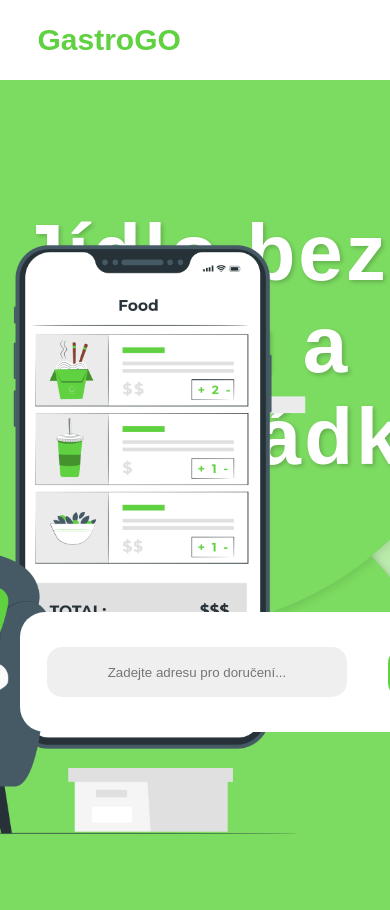
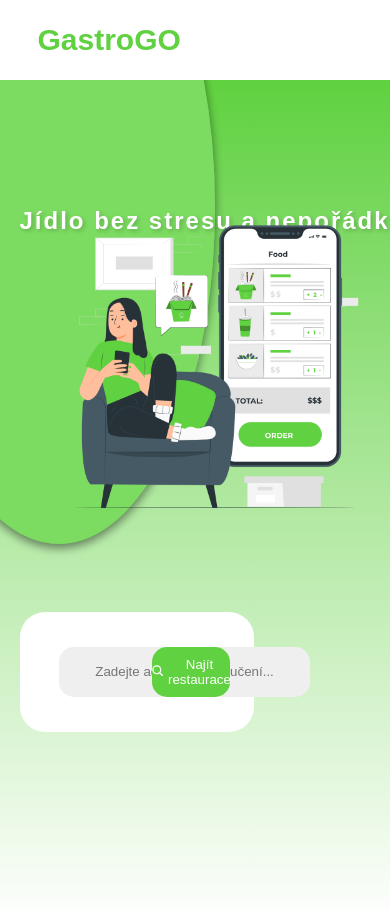
Before and after one commit to honzabehuncik/gastro-go, a Next.js app: page / in a window 390 px wide. Shown: the top 910 px of the page. Built offline with nearby package versions, Linux system fonts and the light colour scheme.

Commit message:
responsibility fix

```diff
--- a/src/components/hero/hero.css
+++ b/src/components/hero/hero.css
@@ -6,15 +6,15 @@
 
 h1 {
     color: white;
-    font-size: 80px;
-    width: 380px;
+    font-size: 80px; /* Upraveno na responzivní velikost */
+    width: 450px;
     font-family: 'Montserrat', sans-serif;
     font-weight: bold;
     text-shadow: 2px 2px 4px rgba(0, 0, 0, 0.2);
     position: absolute;
-    top: 15%;
+    top: 15vh; /* Upraveno na procentuální hodnotu */
     left: 5%;
-    letter-spacing: 3px;
+    letter-spacing: 0.2vw;
     z-index: 1;
 }
 
@@ -24,67 +24,71 @@
     overflow: hidden;
 }
 
-.ellipse {
+.ellipse, .ellipse2 {
     position: absolute;
-    width: 650px;
-    height: 650px;
     background-color: #7CDB61;
     border-radius: 50%;
     box-shadow: 0 4px 10px rgba(0, 0, 0, 0.1);
 }
+
+.ellipse {
+    width: 35vw; /* Upraveno na procentuální hodnotu */
+    height: 35vw; /* Upraveno na procentuální hodnotu */
+}
+
 .ellipse2 {
-    position: absolute;
-    width: 550px;
-    height: 550px;
-    background-color: #7CDB61;
-    border-radius: 50%;
+    width: 30vw; /* Upraveno na procentuální hodnotu */
+    height: 30vw; /* Upraveno na procentuální hodnotu */
     box-shadow: 0 4px 10px rgba(0, 0, 0, 0.4);
 }
 
 .ellipse2.left-bottom {
-    bottom: -100px;
-    left: -100px;
+    bottom: -10%;
+    left: -10%;
 }
 
 .ellipse.right-top {
-    top: -100px;
-    right: -100px;
+    top: -10%;
+    right: -10%;
 }
 
 img {
-    width: 650px;
+    width: 30vw; /* Upraveno na procentuální hodnotu */
     position: absolute;
-    top: 15%;
+    top: 15vh; /* Upraveno na procentuální hodnotu */
     right: 15%;
     z-index: 1;
 }
 
 .location-box {
-    width: 550px;
-    height:120px;
+    width: 60vw; /* Upraveno na procentuální hodnotu */
+    max-width: 550px;
+    height: 120px;
     background-color: white;
     border-radius: 25px;
     position: absolute;
-    top: 63%;
+    top: 63vh; /* Upraveno na procentuální hodnotu */
     left: 5%;
     z-index: 1;
+    display: flex;
+    align-items: center;
+    justify-content: space-between;
 }
 
 #adress-input {
-    width: 300px;
+    width: 190%; /* Upraveno na procentuální hodnotu */
     height: 50px;
-    margin-top: 6.5%;
-    margin-bottom: 5%;
-    margin-left: 5%;
     text-align: center;
     background-color: #EFEFEF;
     border-radius: 15px;
     color: #787878;
     border: none;
+    margin-left: 30%;
 }
 
 .find-button {
-    width: 150px;
+    width: 45%; /* Upraveno na procentuální hodnotu */
+    max-width: 150px;
     height: 50px;
     background-color: #60D140;
     color: white;
@@ -95,16 +99,84 @@
     cursor: pointer;
     border: none;
     transition: background-color 0.3s ease, color 0.3s ease;
-    position: absolute;
-    left: 67%;
-    top: 30%;
+    margin-right: 10%;
 }
 
-.find-button :hover {
+.find-button:hover {
     color: #787878;
 }
 
 .search-icon {
     padding-right: 5%;
-    margin-top: 1%;
 }
+
+/* Media Queries */
+@media (max-width: 1024px) {
+    h1 {
+        font-size: 40px;
+        letter-spacing: 2px;
+    }
+
+    img {
+        width: 50%;
+        right: 10%;
+    }
+
+    .ellipse, .ellipse2 {
+        width: 50%;
+        height: 50%;
+    }
+
+    .ellipse2.left-bottom, .ellipse.right-top {
+        top: -15%;
+        bottom: -15%;
+        right: -15%;
+        left: -15%;
+    }
+}
+
+@media (max-width: 768px) {
+    h1 {
+        font-size: 30px;
+    }
+
+    img {
+        width: 70%;
+        right: 5%;
+    }
+
+    .ellipse, .ellipse2 {
+        width: 70%;
+        height: 70%;
+    }
+
+    .ellipse2.left-bottom, .ellipse.right-top {
+        top: -20%;
+        bottom: -20%;
+        right: -20%;
+        left: -20%;
+    }
+}
+
+@media (max-width: 480px) {
+    h1 {
+        font-size: 24px;
+    }
+
+    img {
+        width: 80%;
+        right: 5%;
+    }
+
+    .ellipse, .ellipse2 {
+        width: 80%;
+        height: 80%;
+    }
+
+    .ellipse2.left-bottom, .ellipse.right-top {
+        top: -25%;
+        bottom: -25%;
+        right: -25%;
+        left: -25%;
+    }
+}
```
